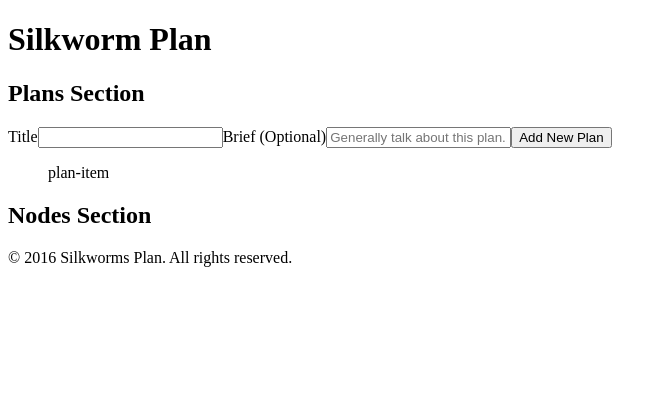
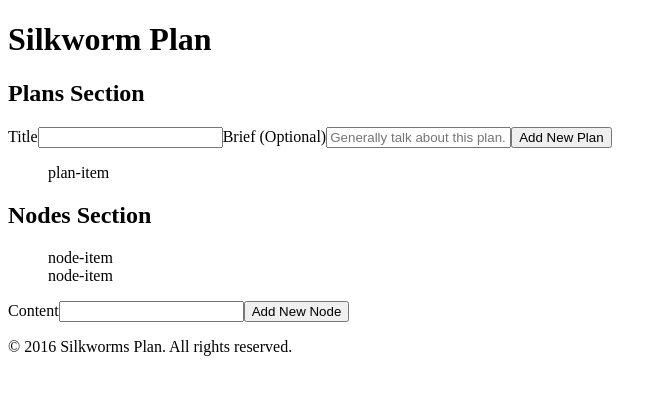
Before and after one commit to znss1989/silkworm, a React app: page / in a window 1280 px wide. Shown: the top 394 px of the page, without its empty margins (0-667 px from the left). Built offline with nearby package versions, Linux system fonts and the light colour scheme.

Commit message:
basic list view

```diff
--- a/Components/AddNodeView.js
+++ b/Components/AddNodeView.js
@@ -0,0 +1,28 @@
+import React from 'react'
+
+const AddNodeView = (props) => {
+    return (
+        <div>
+            <form id="new-node-form" onSubmit={
+                (event) => {
+                    const newNodeForm = document.getElementById('new-node-form');
+                    event.preventDefault();
+                    let content = newNodeForm.elements["node-content"].value.trim();
+                    if (!content) {
+                        return;
+                    }
+                    props.onNodeSubmit(title, brief);
+                    newNodeForm.elements["node-content"].value = "";
+                }
+            }>
+                <label>
+                    Content
+                    <input type="text" name="node-title" required />
+                </label>
+                <button type="submit">Add New Node</button>
+            </form>
+        </div>
+    );
+};
+
+export default AddNodeView;
--- /dev/null
+++ b/Components/Node.js
@@ -0,0 +1,11 @@
+import React from 'react'
+
+const Node = (props) => {
+    return (
+        <div>
+            node-item
+        </div>
+    );
+};
+
+export default Node;
--- a/Components/NodeListView.js
+++ b/Components/NodeListView.js
@@ -0,0 +1,14 @@
+import React from 'react'
+import Node from './Node'
+
+const NodeListView = (props) => {
+    return (
+        <ul>
+            {props.nodeList.map((node, index) => {
+                return (<Node key={node.nodeID} />);
+            })}
+        </ul>
+    );
+};
+
+export default NodeListView;
--- a/Components/Nodes.js
+++ b/Components/Nodes.js
@@ -1,9 +1,13 @@
 import React from 'react'
+import NodeList from '../Containers/NodeList'
+import AddNode from '../Containers/AddNode'
 
 const Nodes = (props) => {
     return (
         <section>
             <h2>Nodes Section</h2>
+            <NodeList />
+            <AddNode />
         </section>
     );
 };
--- a/Containers/AddNode.js
+++ b/Containers/AddNode.js
@@ -0,0 +1,23 @@
+import React from 'react'
+import {connect} from 'react-redux'
+import ActionCreators from '../Actions/ActionCreators'
+import AddNodeView from '../Components/AddNodeView'
+
+const mapStateToProps = (state) => {
+    return {};
+};
+
+const mapDispatchToProps = (dispatch) => {
+  return {
+      onNodeSubmit: (content) => {
+          dispatch(ActionCreators.createNode(content));
+      }
+  }
+};
+
+const AddNode = connect(
+    mapStateToProps,
+    mapDispatchToProps
+)(AddNodeView);
+
+export default AddNode;
--- /dev/null
+++ b/Containers/NodeList.js
@@ -0,0 +1,25 @@
+import React from 'react'
+import {connect} from 'react-redux'
+import NodeListView from '../Components/NodeListView'
+
+const mapStateToProps = (state) => {
+    // convert nodes into array for rendering
+    console.log("In NodeList:");
+    let currentPlanID = state.plans.currentPlanID;
+    let currentPlan = state.plans[currentPlanID];
+    console.log(currentPlan.nodes);
+    return {nodeList: currentPlan.nodes};
+};
+
+const mapDispatchToProps = (dispatch) => {
+    return {
+
+    };
+};
+
+const NodeList = connect(
+    mapStateToProps,
+    mapDispatchToProps
+)(NodeListView);
+
+export default NodeList;
```
Also changed, not shown: Containers/NodeLists.js (deleted), 2 other files (tests, documents, lock files or other folders).
